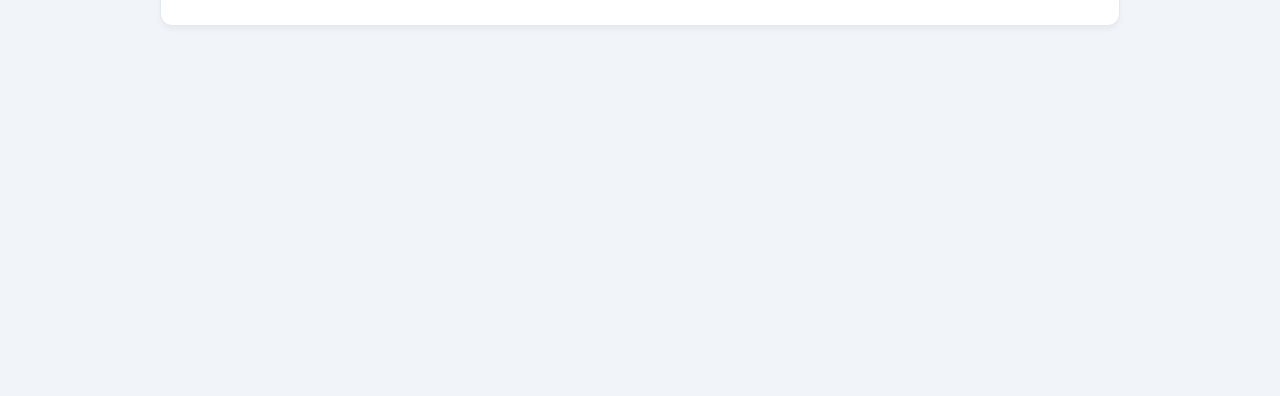
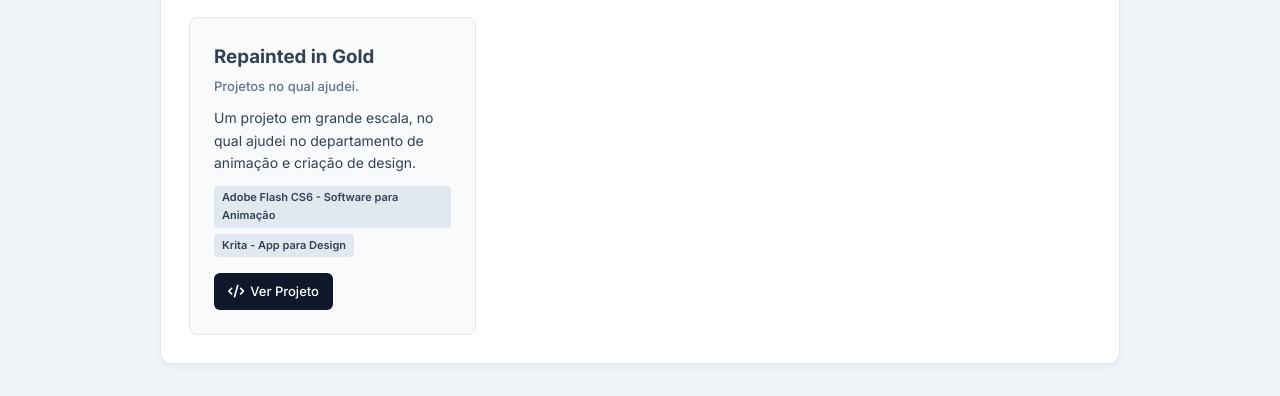
Before and after one commit to JoaoManoel-dev-cpu/Portif-lio, a plain HTML site: page projetos.html in a window 1280 px wide. Shown: the part 674-1070 px from the top of the page. Before the commit the page ends 800 px from the top, so only its background shows below. Drawn offline with Linux system fonts and the light colour scheme.

Commit message:
Fix HTML structure and formatting in projetos.html

```diff
--- a/projetos.html
+++ b/projetos.html
@@ -172,6 +172,26 @@
                         </div>
                     </div>
 
+                    <div class="card-projeto-completo">
+                        <div>
+                            <h3>Repainted in Gold</h3>
+                            <h4 style="font-size: 13px; color: #64748b; margin-top: 4px; font-weight: 500;">Projetos no qual ajudei.</h4>
+                            <p style="margin-top: 10px; font-size: 14px;">
+                                Um projeto em grande escala, no qual ajudei no departamento de animação e criação de design.
+                            </p>
+                            <div class="tech-tags">
+                                <span class="tag-tech">Adobe Flash CS6 - Software para Animação</span>
+                                <span class="tag-tech">Krita - App para Design</span>
+                            </div>
+                        </div>
+                        <div>
+                            <a href="https://gamejolt.com/games/RPiG/713638" target="_blank" class="link-projeto">
+                                <i class="fa-solid fa-code"></i> Ver Projeto
+                            </a>
+                        </div>
+                    </div>
+
+
                 </div>
             </section>
 
```
